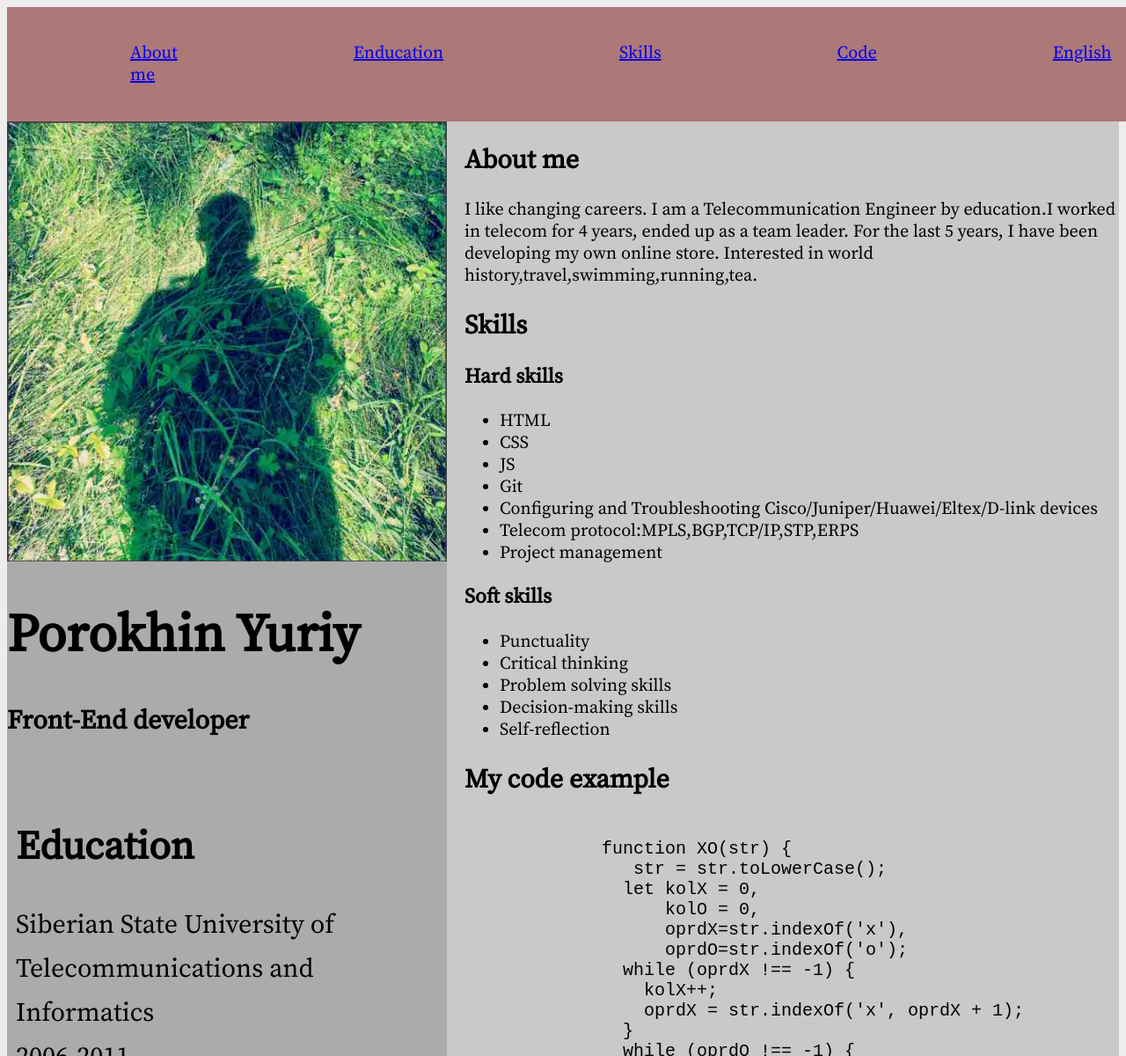
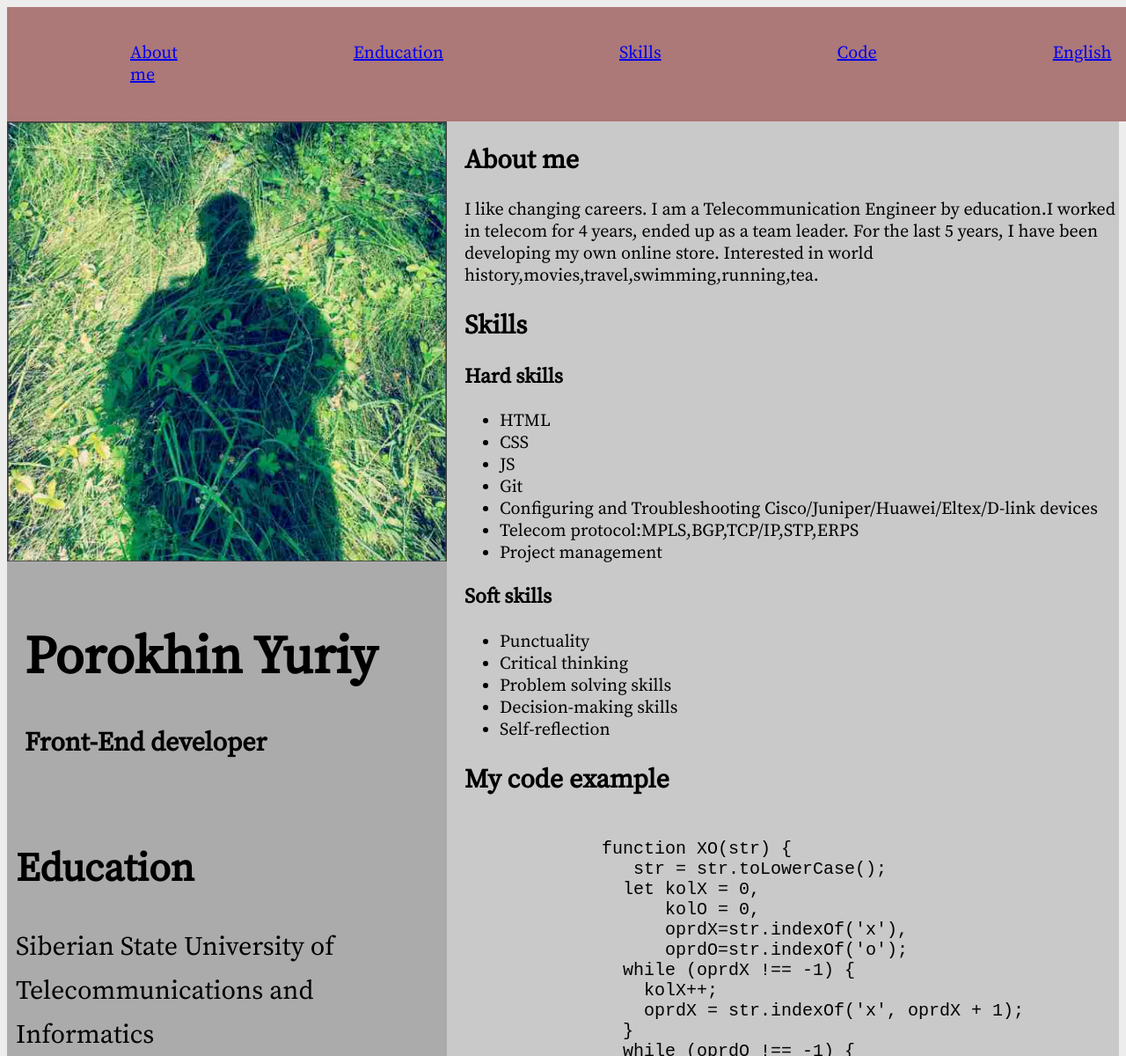
Before and after one commit to MartiP54/rsschool-cv, a plain HTML site: page index.html in a window 1280 px wide. Shown: the top 1200 px of the page at 88% size. Drawn offline with Linux system fonts and the light colour scheme.

Commit message:
fix:css and html

```diff
--- a/index.html
+++ b/index.html
@@ -24,10 +24,11 @@
 
       <div id="side">
         <img src="./img/avatar.png" alt="avatar of Porokhin Yuriy" width="500" height="500">
+        <div id="mine">
             <br>
             <h1>Porokhin Yuriy</h1>
             <h2>Front-End developer</h2>
-
+        </div>
             <section id="education">
                    <h2>Education</h2>
                        Siberian State University of Telecommunications and Informatics
@@ -52,7 +53,7 @@
         <section id="aboutme">
             <h2>About me</h2>
                 I like changing careers. I am a Telecommunication Engineer by education.I worked in telecom for 4 years, ended up as a team leader.
-                For the last 5 years, I have been developing my own online store. Interested in world history,travel,swimming,running,tea.
+                For the last 5 years, I have been developing my own online store. Interested in world history,movies,travel,swimming,running,tea.
         </section>
 
         <section id="skills">
--- a/style.css
+++ b/style.css
@@ -11,10 +11,7 @@ body {
 	font-size: 20px;
 	background: #EDEDED;
   }
-.container {
-    max-width: 1440px;
-    margin: 0 auto;
-  }
+
 header {
 	background: #ac7878;
 	min-height: 40px;
@@ -51,10 +48,19 @@ nav {
 
   }
 
+#aboutme {
+	min-width: 150px;
+}
+
+#mine {
+	padding-left: 20px;
+}
+
+
 #side {
 	min-height: 800px;
 	background: #ABABAB;
-	flex: 1 1 10%;
+	flex: 1 1 15%;
   }
 
 h1 {
```
